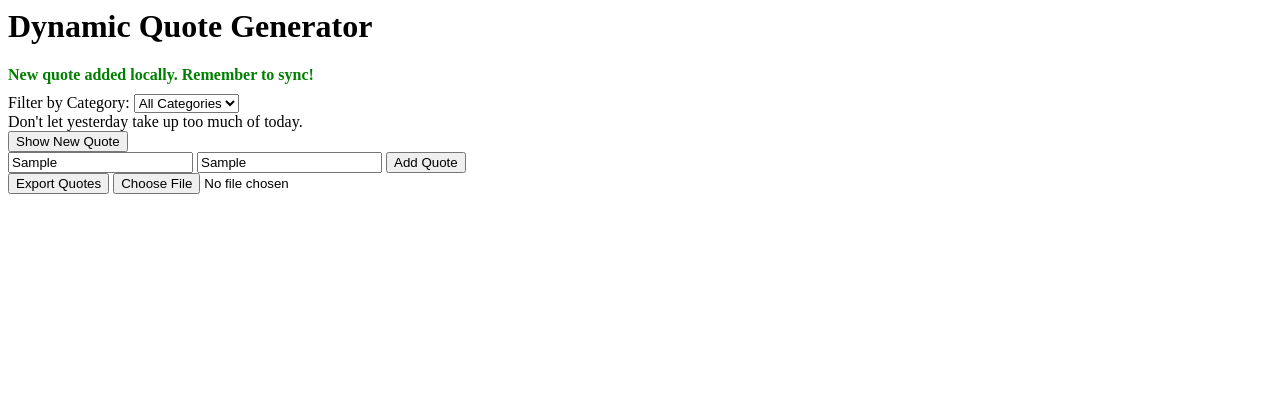
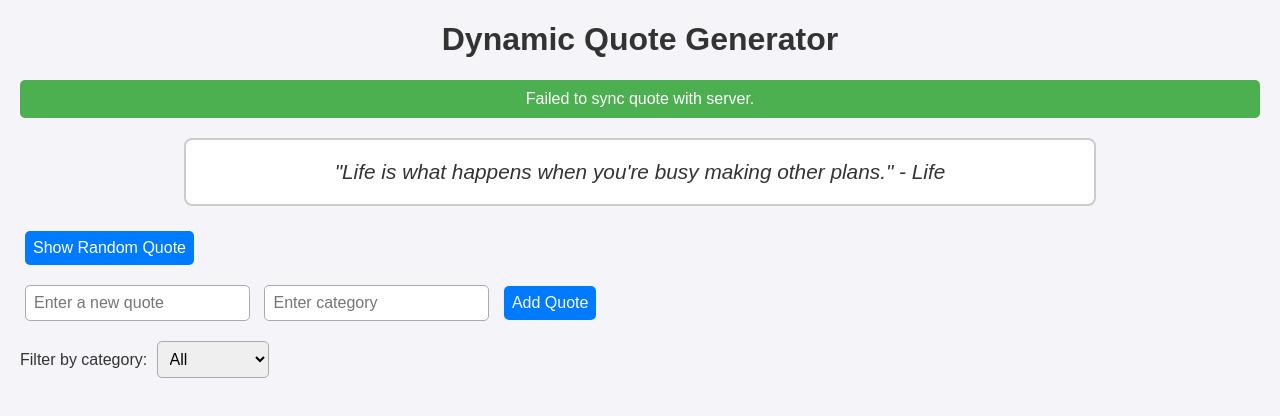
Before and after one commit to vjonah-sys/alx_fe_javascript, a plain HTML site: page dom-manipulation/index.html in a window 1280 px wide. Both pictures are taken after typing "Sample", "Sample" into the empty fields and a click on the button "Add Quote". Drawn offline with Linux system fonts and the light colour scheme; no server answers.

Commit message:
Updated javascript

```diff
--- a/dom-manipulation/index.html
+++ b/dom-manipulation/index.html
@@ -1,31 +1,88 @@
+<!DOCTYPE html>
+<html lang="en">
+<head>
+  <meta charset="UTF-8">
+  <meta name="viewport" content="width=device-width, initial-scale=1.0">
+  <title>Dynamic Quote Generator</title>
+  <style>
+    body {
+      font-family: Arial, sans-serif;
+      margin: 20px;
+      background: #f4f4f9;
+      color: #333;
+    }
+    h1 {
+      text-align: center;
+    }
+    #quoteDisplay {
+      margin: 20px auto;
+      padding: 20px;
+      width: 70%;
+      text-align: center;
+      font-size: 1.3em;
+      font-style: italic;
+      border: 2px solid #ccc;
+      border-radius: 8px;
+      background: #fff;
+    }
+    .form-group {
+      margin: 10px 0;
+    }
+    input, select, button {
+      padding: 8px;
+      margin: 5px;
+      border-radius: 5px;
+      border: 1px solid #aaa;
+      font-size: 1em;
+    }
+    button {
+      background: #007bff;
+      color: white;
+      border: none;
+      cursor: pointer;
+    }
+    button:hover {
+      background: #0056b3;
+    }
+    #notification {
+      display: none;
+      background: #4caf50;
+      color: white;
+      padding: 10px;
+      margin: 10px 0;
+      border-radius: 5px;
+      text-align: center;
+    }
+  </style>
+</head>
 <body>
+
   <h1>Dynamic Quote Generator</h1>
 
-  <!-- Sync Status -->
-  <div id="syncStatus" style="color: green; font-weight: bold; margin-bottom: 10px;"></div>
-
-  <!-- Category Filter -->
-  <label for="categoryFilter">Filter by Category:</label>
-  <select id="categoryFilter" onchange="filterQuotes()">
-    <option value="all">All Categories</option>
-  </select>
+  <!-- Notification box -->
+  <div id="notification"></div>
 
   <!-- Quote Display -->
-  <div id="quoteDisplay"></div>
-  <button id="newQuote">Show New Quote</button>
+  <div id="quoteDisplay">Click "Show Random Quote" to start</div>
+
+  <!-- Quote Controls -->
+  <div class="form-group">
+    <button onclick="displayQuote()">Show Random Quote</button>
+  </div>
 
   <!-- Add New Quote -->
-  <div>
-    <input id="newQuoteText" type="text" placeholder="Enter a new quote" />
-    <input id="newQuoteCategory" type="text" placeholder="Enter quote category" />
+  <div class="form-group">
+    <input type="text" id="quoteInput" placeholder="Enter a new quote">
+    <input type="text" id="categoryInput" placeholder="Enter category">
     <button onclick="addQuote()">Add Quote</button>
   </div>
 
-  <!-- JSON Import/Export -->
-  <div>
-    <button onclick="exportToJsonFile()">Export Quotes</button>
-    <input type="file" id="importFile" accept=".json" onchange="importFromJsonFile(event)" />
+  <!-- Category Filter -->
+  <div class="form-group">
+    <label for="categoryFilter">Filter by category: </label>
+    <select id="categoryFilter" onchange="filterQuotes()"></select>
   </div>
 
   <script src="script.js"></script>
 </body>
+</html>
--- a/dom-manipulation/script.js
+++ b/dom-manipulation/script.js
@@ -1,176 +1,167 @@
-// --------------------
-// Dynamic Quote Generator with Sync
-// --------------------
+// -------------------------------
+// Dynamic Quote Generator Script
+// -------------------------------
 
+// Default quotes
 let quotes = JSON.parse(localStorage.getItem("quotes")) || [
-  { id: 1, text: "The best way to get started is to quit talking and begin doing.", category: "Motivation" },
-  { id: 2, text: "Don't let yesterday take up too much of today.", category: "Inspiration" },
-  { id: 3, text: "It's not whether you get knocked down, it's whether you get up.", category: "Resilience" }
+  { text: "The only way to do great work is to love what you do.", category: "Inspiration" },
+  { text: "Life is what happens when you're busy making other plans.", category: "Life" },
+  { text: "Success is not in what you have, but who you are.", category: "Success" }
 ];
 
-const SERVER_URL = "https://jsonplaceholder.typicode.com/posts"; // mock API
+// Cached DOM elements
+const quoteDisplay = document.getElementById("quoteDisplay");
+const categoryFilter = document.getElementById("categoryFilter");
+const notificationBox = document.getElementById("notification");
+
+// -------------------------------
+// Utility Functions
+// -------------------------------
+
+// Show notification message
+function showNotification(message, duration = 3000) {
+  notificationBox.innerText = message;
+  notificationBox.style.display = "block";
+  setTimeout(() => {
+    notificationBox.style.display = "none";
+  }, duration);
+}
 
 // Save quotes to localStorage
 function saveQuotes() {
   localStorage.setItem("quotes", JSON.stringify(quotes));
 }
 
-// Show a random quote
-function showRandomQuote() {
-  const category = document.getElementById("categoryFilter")?.value || "all";
-  let filteredQuotes = quotes;
-  if (category !== "all") {
-    filteredQuotes = quotes.filter(q => q.category === category);
-  }
+// -------------------------------
+// Quote Functions
+// -------------------------------
+
+// Display random quote
+function displayQuote() {
+  let selectedCategory = categoryFilter.value;
+  let filteredQuotes =
+    selectedCategory === "all"
+      ? quotes
+      : quotes.filter((q) => q.category === selectedCategory);
 
   if (filteredQuotes.length === 0) {
-    document.getElementById("quoteDisplay").innerText = "No quotes available for this category.";
+    quoteDisplay.innerText = "No quotes available for this category.";
     return;
   }
 
-  const randomIndex = Math.floor(Math.random() * filteredQuotes.length);
-  document.getElementById("quoteDisplay").innerText = filteredQuotes[randomIndex].text;
+  let randomIndex = Math.floor(Math.random() * filteredQuotes.length);
+  quoteDisplay.innerText = `"${filteredQuotes[randomIndex].text}" - ${filteredQuotes[randomIndex].category}`;
 }
 
-// Add a new quote
+// Add new quote
 function addQuote() {
-  const text = document.getElementById("newQuoteText").value.trim();
-  const category = document.getElementById("newQuoteCategory").value.trim();
+  const quoteInput = document.getElementById("quoteInput");
+  const categoryInput = document.getElementById("categoryInput");
 
-  if (text && category) {
-    const newQuote = { id: Date.now(), text, category };
-    quotes.push(newQuote);
-    saveQuotes();
-    populateCategories();
-    showSyncStatus("New quote added locally. Remember to sync!");
-  } else {
-    alert("Please enter both a quote and a category.");
+  let newQuote = quoteInput.value.trim();
+  let newCategory = categoryInput.value.trim() || "General";
+
+  if (newQuote === "") {
+    showNotification("Please enter a quote before adding.");
+    return;
+  }
+
+  const quoteObj = { text: newQuote, category: newCategory };
+  quotes.push(quoteObj);
+  saveQuotes();
+  populateCategories();
+  showNotification("Quote added successfully!");
+
+  // Clear input fields
+  quoteInput.value = "";
+  categoryInput.value = "";
+
+  // Sync with server
+  postQuoteToServer(quoteObj);
+}
+
+// Populate category dropdown
+function populateCategories() {
+  let categories = ["all"];
+  quotes.forEach((q) => {
+    if (!categories.includes(q.category)) {
+      categories.push(q.category);
+    }
+  });
+
+  categoryFilter.innerHTML = "";
+  categories.forEach((cat) => {
+    let option = document.createElement("option");
+    option.value = cat;
+    option.textContent = cat.charAt(0).toUpperCase() + cat.slice(1);
+    categoryFilter.appendChild(option);
+  });
+
+  // Restore last selected filter
+  let savedFilter = localStorage.getItem("selectedCategory");
+  if (savedFilter && categories.includes(savedFilter)) {
+    categoryFilter.value = savedFilter;
   }
 }
 
-// Populate category dropdown dynamically
-function populateCategories() {
-  const categoryFilter = document.getElementById("categoryFilter");
-  if (!categoryFilter) return;
-
-  // clear existing
-  categoryFilter.innerHTML = `<option value="all">All Categories</option>`;
-
-  const categories = [...new Set(quotes.map(q => q.category))];
-  categories.forEach(cat => {
-    const option = document.createElement("option");
-    option.value = cat;
-    option.textContent = cat;
-    categoryFilter.appendChild(option);
-  });
-
-  // restore last selected filter
-  const lastFilter = localStorage.getItem("lastFilter") || "all";
-  categoryFilter.value = lastFilter;
+// Filter quotes
+function filterQuotes() {
+  let selectedCategory = categoryFilter.value;
+  localStorage.setItem("selectedCategory", selectedCategory);
+  displayQuote();
 }
 
-// Filter quotes by category
-function filterQuotes() {
-  const category = document.getElementById("categoryFilter").value;
-  localStorage.setItem("lastFilter", category);
-  showRandomQuote();
-}
+// -------------------------------
+// Server Sync Functions
+// -------------------------------
 
-// --------------------
-// Import / Export JSON
-// --------------------
-function exportToJsonFile() {
-  const dataStr = JSON.stringify(quotes, null, 2);
-  const blob = new Blob([dataStr], { type: "application/json" });
-  const url = URL.createObjectURL(blob);
-  const a = document.createElement("a");
-  a.href = url;
-  a.download = "quotes.json";
-  document.body.appendChild(a);
-  a.click();
-  document.body.removeChild(a);
-}
+const SERVER_URL = "https://jsonplaceholder.typicode.com/posts";
 
-function importFromJsonFile(event) {
-  const fileReader = new FileReader();
-  fileReader.onload = function(e) {
-    try {
-      const importedQuotes = JSON.parse(e.target.result);
-      if (Array.isArray(importedQuotes)) {
-        quotes.push(...importedQuotes);
-        saveQuotes();
-        populateCategories();
-        showSyncStatus("Quotes imported successfully!");
-      } else {
-        alert("Invalid JSON format.");
-      }
-    } catch {
-      alert("Error reading JSON file.");
-    }
-  };
-  fileReader.readAsText(event.target.files[0]);
-}
-
-// --------------------
-// Server Sync Section
-// --------------------
-
-// ✅ REQUIRED FUNCTION NAME for checker
+// Fetch quotes from server (simulation)
 async function fetchQuotesFromServer() {
   try {
     const response = await fetch(SERVER_URL);
-    const data = await response.json();
-    // Take first 5 server posts as fake quotes
-    const serverQuotes = data.slice(0, 5).map(post => ({
-      id: post.id,
-      text: post.title,
+    const serverData = await response.json();
+
+    // Simulate server quotes from mock API
+    let serverQuotes = serverData.slice(0, 5).map((item) => ({
+      text: item.title,
       category: "Server"
     }));
-    mergeQuotes(serverQuotes);
-    showSyncStatus("Quotes synced from server!");
+
+    // Conflict resolution: Server wins
+    quotes = [...quotes, ...serverQuotes];
+    saveQuotes();
+    populateCategories();
+    showNotification("Quotes synced with server (server data added).");
   } catch (error) {
-    showSyncStatus("Error fetching from server.", true);
+    console.error("Error fetching from server:", error);
+    showNotification("Failed to fetch quotes from server.");
   }
 }
 
-function mergeQuotes(serverQuotes) {
-  // simple conflict resolution: server wins
-  const existingIds = new Set(quotes.map(q => q.id));
-  serverQuotes.forEach(sq => {
-    if (!existingIds.has(sq.id)) {
-      quotes.push(sq);
-    } else {
-      // overwrite local with server version
-      quotes = quotes.map(q => (q.id === sq.id ? sq : q));
-    }
-  });
-  saveQuotes();
-  populateCategories();
+// Post new quote to server (simulation)
+async function postQuoteToServer(quote) {
+  try {
+    await fetch(SERVER_URL, {
+      method: "POST",
+      headers: {
+        "Content-Type": "application/json"
+      },
+      body: JSON.stringify(quote)
+    });
+    showNotification("Quote synced to server!");
+  } catch (error) {
+    console.error("Error posting to server:", error);
+    showNotification("Failed to sync quote with server.");
+  }
 }
 
-// Display sync status
-function showSyncStatus(message, isError = false) {
-  let statusEl = document.getElementById("syncStatus");
-  if (!statusEl) {
-    statusEl = document.createElement("div");
-    statusEl.id = "syncStatus";
-    document.body.appendChild(statusEl);
-  }
-  statusEl.innerText = message;
-  statusEl.style.color = isError ? "red" : "green";
-}
+// Periodic sync
+setInterval(fetchQuotesFromServer, 30000); // every 30 seconds
 
-// --------------------
+// -------------------------------
 // Initialize App
-// --------------------
-window.onload = () => {
-  populateCategories();
-  showRandomQuote();
-
-  // bind button listeners
-  document.getElementById("newQuote").addEventListener("click", showRandomQuote);
-
-  // auto fetch from server every 30s
-  setInterval(fetchQuotesFromServer, 30000);
-  fetchQuotesFromServer(); // initial fetch
-};
+// -------------------------------
+populateCategories();
+displayQuote();
```
